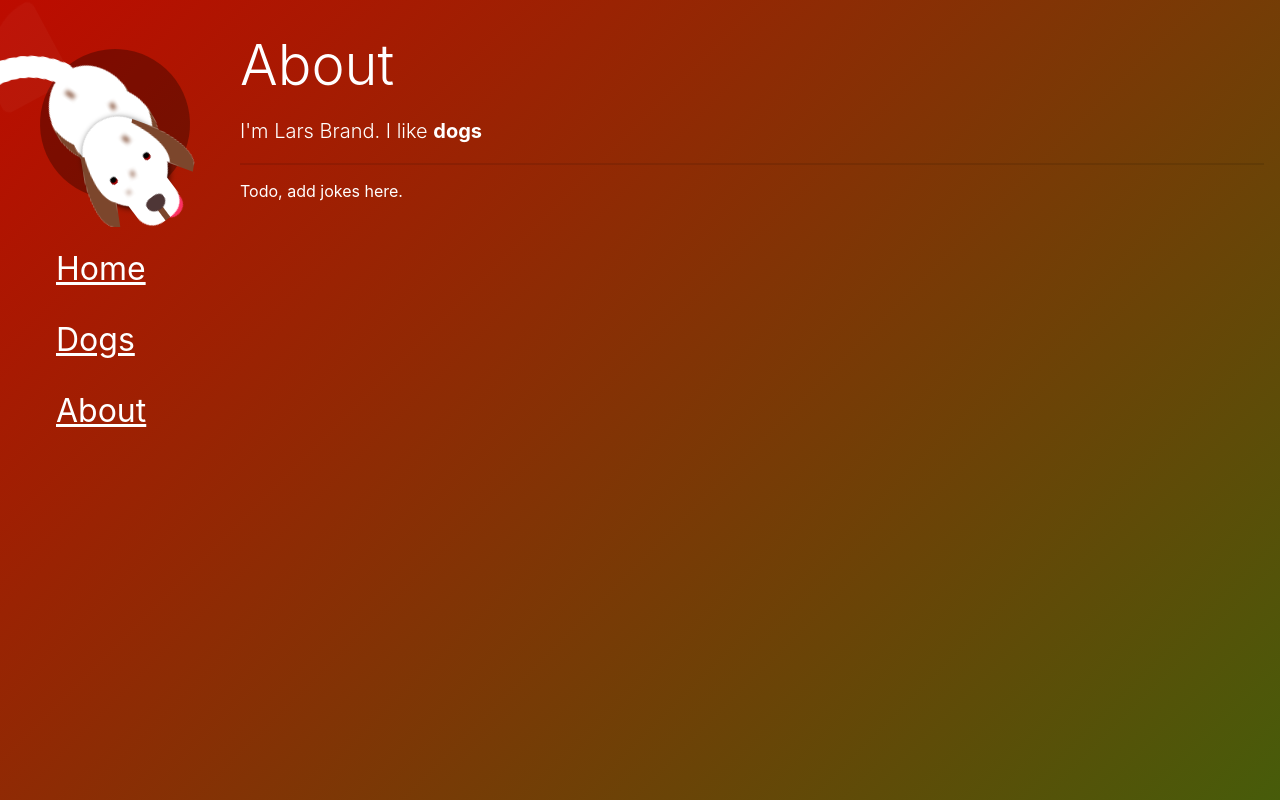
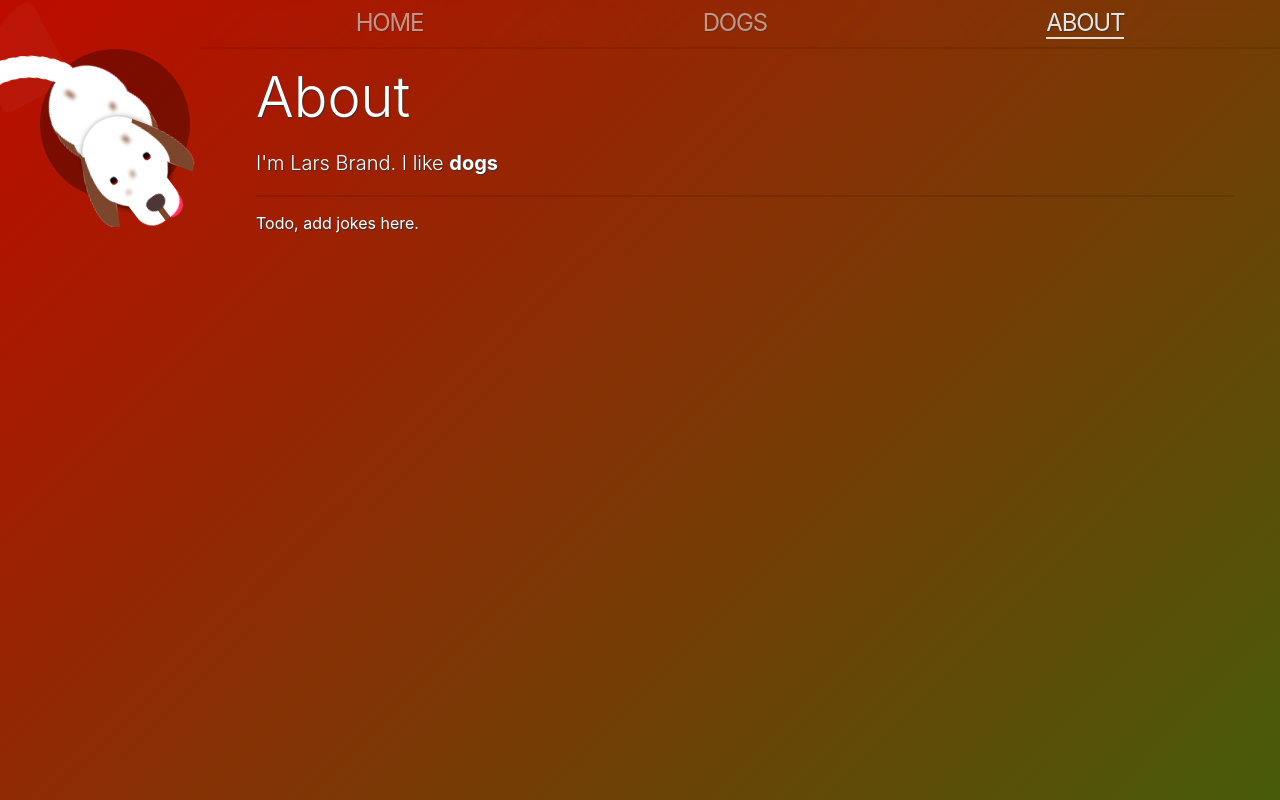
Before and after one commit to LarsBrand/doggy-holder, a Gatsby site: page /about in a window 1280 px wide. Built offline with nearby package versions, Linux system fonts and the light colour scheme; Gatsby itself is replaced by a stand-in of ours.

Commit message:
Menu bar styling

```diff
--- a/src/components/Layout.tsx
+++ b/src/components/Layout.tsx
@@ -14,11 +14,11 @@ export const Layout: React.FC<{ children: any }> = ({ children }) => {
             <div className="container">
                 <div className="menu-container">
                     <DoggyCompanion />
-                    <aside className="menu">
-                        <Link to="/">Home</Link>
-                        <Link to="/dogs">Dogs</Link>
-                        <Link to="/about">About</Link>
-                    </aside>
+                    <header className="menu">
+                        <Link to="/" activeClassName="active">Home</Link>
+                        <Link to="/dogs"  activeClassName="active" partiallyActive>Dogs</Link>
+                        <Link to="/about"  activeClassName="active" partiallyActive>About</Link>
+                    </header>
                 </div>
                 <div className="content">{children}</div>
             </div>
--- a/src/hooks/useRandomBackgroundColor.tsx
+++ b/src/hooks/useRandomBackgroundColor.tsx
@@ -6,7 +6,14 @@ type RGB = {
     b: number
 }
 
-const hslToRgb = (h: number, s: number, l: number): RGB => {
+type HSL ={
+    h: number
+    s: number
+    l:number
+}
+
+const hslToRgb = (input: HSL): RGB => {
+    const {h,  s, l} = input
     let r, g, b;
     function hue2rgb(p: number, q: number, t: number) {
         if (t < 0) t += 1;
@@ -37,7 +44,9 @@ export const useRandomBackgroundColor = () => {
         const hue2 = hue > .5 ? hue - .2 : hue + .2
         const hslPrimary = { h: hue2, s: .8, l: 0.2 }
         const hslPrimaryLight = { h: hue, s: 1, l: 0.37 }
-        document?.documentElement.style.setProperty('--primary-color', toCssColor(hslToRgb(hslPrimary.h, hslPrimary.s, hslPrimary.l)))
-        document?.documentElement.style.setProperty('--primary-color-light', toCssColor(hslToRgb(hslPrimaryLight.h, hslPrimaryLight.s, hslPrimaryLight.l)))
+        const hslPrimaryBackgroundLight = { h: hue, s: .5, l: 0.8 }
+        document?.documentElement.style.setProperty('--primary-color', toCssColor(hslToRgb(hslPrimary)))
+        document?.documentElement.style.setProperty('--primary-color-light', toCssColor(hslToRgb(hslPrimaryLight)))
+        document?.documentElement.style.setProperty('--primary-color-background-light', toCssColor(hslToRgb(hslPrimaryBackgroundLight)))
     }, [])
 }
--- a/src/pages/index.tsx
+++ b/src/pages/index.tsx
@@ -42,7 +42,7 @@ const IndexPage: React.FC<PageProps<Queries.Query>> = ({ data }) => {
       <WelcomeHeader />
       <div style={{ display: "flex", flexWrap: 'wrap' }}>
         {randomImages.map(i =>
-          <div key={i.value.id} style={{ padding: '12px', background: '#EEE', borderRadius: '6px', margin: '6px' }}>
+          <div key={i.value.id} style={{ padding: '12px', background: 'var(--primary-color-background-light)', borderRadius: '6px', margin: '6px' }}>
             <Link to={`/dogs/${i.value.id}`}>
               {i.value.image?.gatsbyImageData && <GatsbyImage image={i.value.image.gatsbyImageData} alt={"some dog"} style={{ borderRadius: '5px' }} />}
             </Link>
--- a/src/styles/body.scss
+++ b/src/styles/body.scss
@@ -4,6 +4,7 @@ body {
   margin: 0;
   padding: 0;
   transition: background-color 100ms;
+  display:inline-block;
 }
 
 *,
@@ -22,14 +23,15 @@ html {
   background: var(--primary-color);
   background: linear-gradient(135deg, var(--primary-color-light), var(--primary-color));
   color: $text-color-secondary;
+  display:inline-block;
+}
+
+.content{
+  flex: 1 1 auto;
+  position: relative;
+  z-index: 1000;
 }
 
 .container{
-  display: flex;
-  flex-wrap: nowrap;
-  flex-direction: row;
+  display:inline-block;
 }
-
-.content{
-  flex: 1 1 auto
-}
--- a/src/styles/doggy-companion.scss
+++ b/src/styles/doggy-companion.scss
@@ -5,12 +5,20 @@ $dog-head-speed: 60;
 $dog-happy-speed: 1;
 $easing: ease-in-out;
 
+
+
 .dog-container {
   position: fixed;
   left: $dog-width * 0.8;
   top: $dog-width;
   width: $dog-width;
   height: $dog-width;
+}
+
+@media (max-width: $break-max-width) {
+  .dog-container {
+    position: absolute;
+  }
 }
 
 .dog {
--- a/src/styles/dogs.scss
+++ b/src/styles/dogs.scss
@@ -2,9 +2,9 @@ $maxHeigt: calc(100vh - 250px);
 $maxWidth: 80vw;
 
 .dog-details-wrapper {
-  border: 1px solid #eee;
+  border: 1px solid var(--primary-color-background-light);
   border-radius: 6px;
-  background-color: #eee;
+  background-color: var(--primary-color-background-light);
   padding: 6px;
   display: inline-block;
   max-width: $maxWidth;
--- a/src/styles/layout.scss
+++ b/src/styles/layout.scss
@@ -1,7 +1,9 @@
 .jumbotron {
     color: $text-color-secondary;
-    margin-left: 2rem;
+    margin-left: 240px;
+    margin-top: 2rem;
     padding: 2rem 1rem;
+    text-shadow: 1px 1px 1px #333;
 }
 
 hr {
@@ -9,22 +11,59 @@ hr {
 }
 
 .menu-container {
-    display: inline-flex;
-    flex-direction: column;
-    min-width: 12rem;
+    display: flex;
+    flex-direction: row;
+    min-width: calc(100vw - 30px);
+    position: relative;
 }
 
 .menu {
     color: $text-color-secondary;
-    flex-direction: column;
+    flex-direction: row;
     display: flex;
-    font-size: 2rem;
-    padding: 1rem;
-    margin-left: 2rem;
-    margin-top: 225px;
+    justify-content: space-around;
+    font-size: 1.5rem;
+    font-weight: 400;
+    letter-spacing: -.05em;
+    padding: 0 1rem;
+    margin-left: 200px;
+    width: calc(100vw - 200px);
+    border-bottom: 2px solid rgba(0, 0, 0, 0.1);
+    position: fixed;
+    backdrop-filter: blur(5px);
+    z-index: 1100;
+    top: 0;
+
     & > a {
         color: $text-color-secondary;
-        padding: .5rem;
-        margin-bottom: 1rem;
+        text-shadow: 1px 1px 1px #333;
+        padding: 0.5rem;
+        text-decoration: none;
+        text-transform: uppercase;
+        opacity: 0.5;
+        transition: opacity 0.2s;
+        &:after {
+            display: block;
+            content: "";
+            border-bottom: solid 2px $text-color-secondary;
+            transform: scaleX(0);
+            transition: transform 250ms ease-in-out;
+        }
+        &:hover {
+            opacity: 1;
+        }
+
+        &.active {
+            opacity: 0.85;
+            &:after {
+                transform: scaleX(1);
+            }
+        }
     }
 }
+
+@media (max-width: $break-max-width) {
+    .menu {
+        position: relative;
+    }
+}
--- a/src/styles/variables.scss
+++ b/src/styles/variables.scss
@@ -1,6 +1,7 @@
 :root {
     --primary-color: #c2c2c2;
     --primary-color-light: #dfdfdf;
+    --primary-color-background-light: #dfdfdf;;
 }
 
 // Dog variables
@@ -11,3 +12,6 @@ $dog-animation-speed: 300ms;
 // text
 $text-color-primary: #212529;
 $text-color-secondary: #fff;
+
+// breakpoint
+$break-max-width: 690px
```
Also changed, not shown: src/pages/dogs.tsx (+38 -4 lines), src/pages/dogs/{contentfulPlaceholderImage.id}.tsx (+3 -5 lines).
